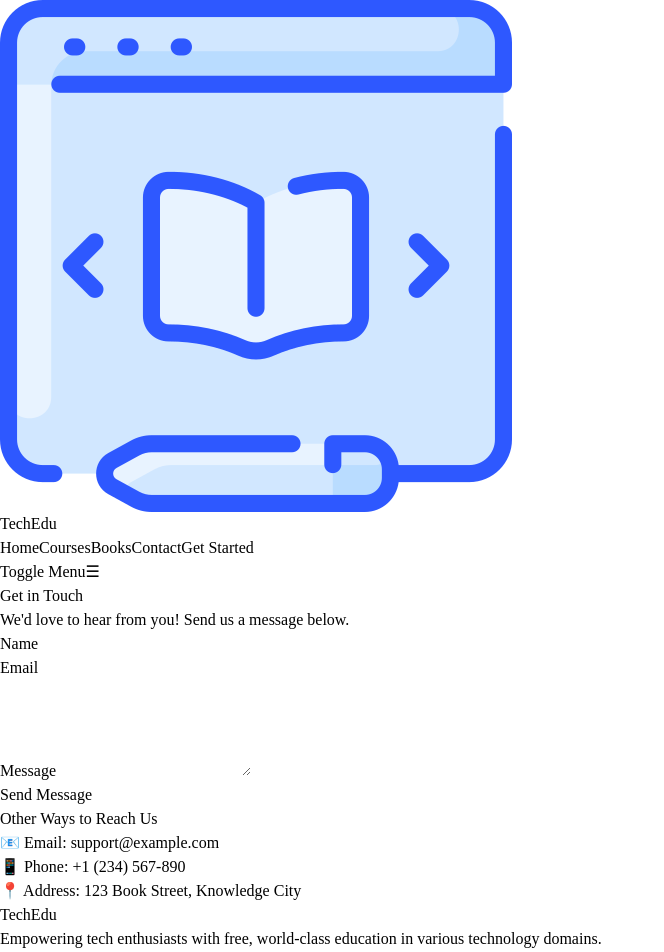
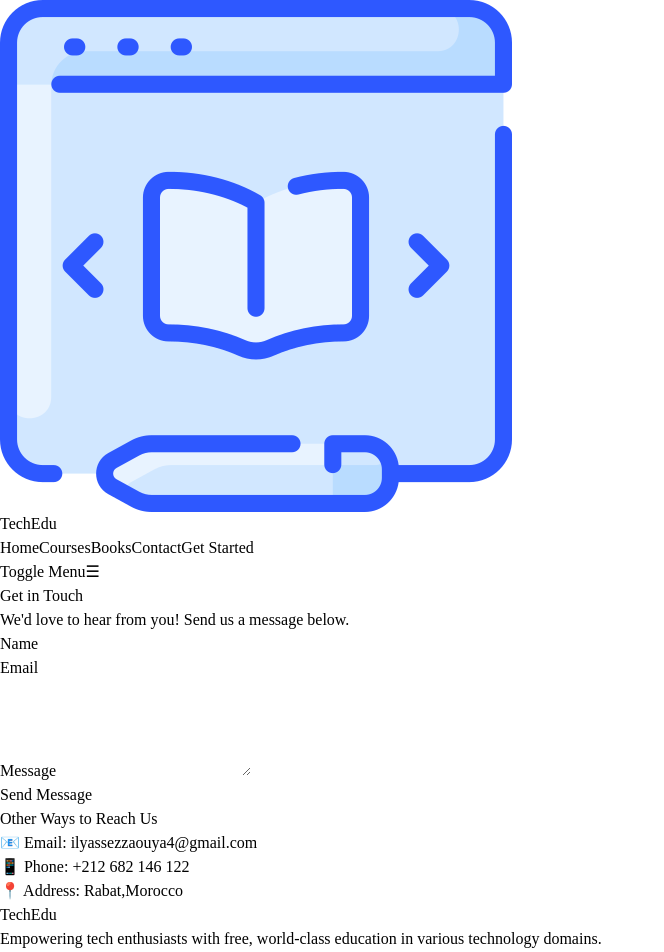
Before and after one commit to Techinho/Edufy, a React (Vite) app: page /contact in a window 1280 px wide. Shown: the top 952 px of the page, without its empty margins (0-664 px from the left). Built offline with nearby package versions, Linux system fonts and the light colour scheme.

Commit message:
contactinfo

```diff
--- a/src/pages/Contact.jsx
+++ b/src/pages/Contact.jsx
@@ -217,17 +217,17 @@ const ContactUs = () => {
             <motion.p whileHover={{ scale: 1.02 }}>
               📧 Email:{" "}
               <a href="mailto:support@example.com" className="text-blue-600 hover:underline">
-                support@example.com
+                ilyassezzaouya4@gmail.com
               </a>
             </motion.p>
             <motion.p whileHover={{ scale: 1.02 }}>
               📱 Phone:{" "}
               <a href="tel:+1234567890" className="text-blue-600 hover:underline">
-                +1 (234) 567-890
+                +212 682 146 122
               </a>
             </motion.p>
             <motion.p whileHover={{ scale: 1.02 }}>
-              📍 Address: 123 Book Street, Knowledge City
+              📍 Address: Rabat,Morocco
             </motion.p>
           </div>
         </motion.div>
```
